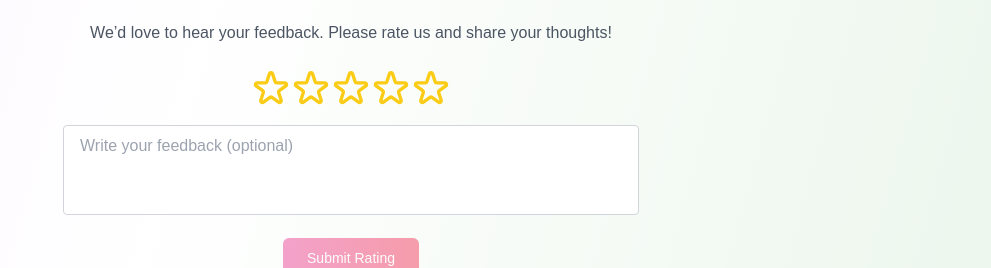
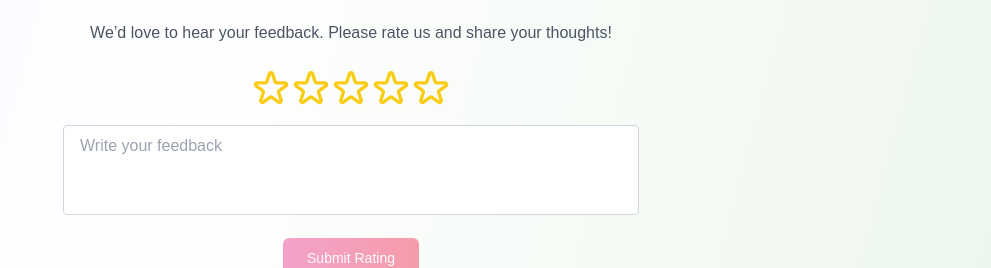
Before and after one commit to brandifymedia18/mindspiritbody, a Next.js app: page / in a window 1280 px wide. Shown: the part 2860-3128 px from the top of the page, without its empty margins (289-1280 px from the left). Built offline with nearby package versions, Linux system fonts and the light colour scheme.

Commit message:
Update page.tsx

```diff
--- a/app/page.tsx
+++ b/app/page.tsx
@@ -544,7 +544,7 @@ const [submittedFeedbacks, setSubmittedFeedbacks] = useState<
 
     {/* Feedback Textarea */}
     <textarea
-      placeholder="Write your feedback (optional)"
+      placeholder="Write your feedback"
       value={feedback}
       onChange={(e) => setFeedback(e.target.value)}
       className="w-full border border-gray-300 rounded px-4 py-2 mb-4 resize-none"
```
